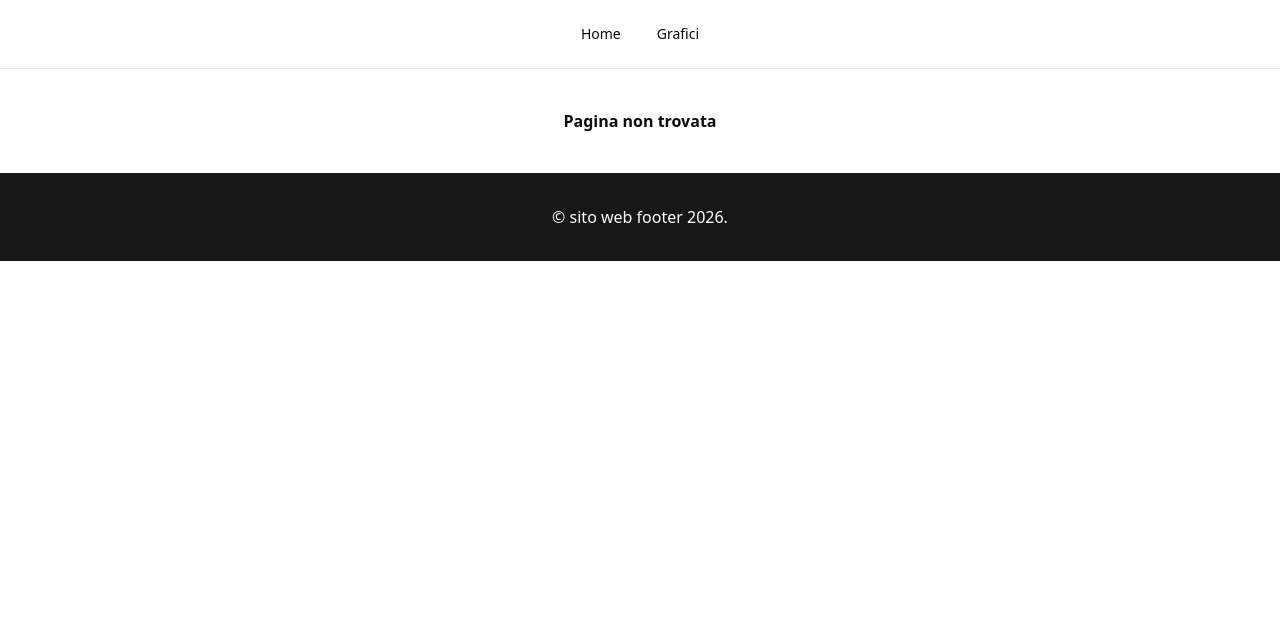
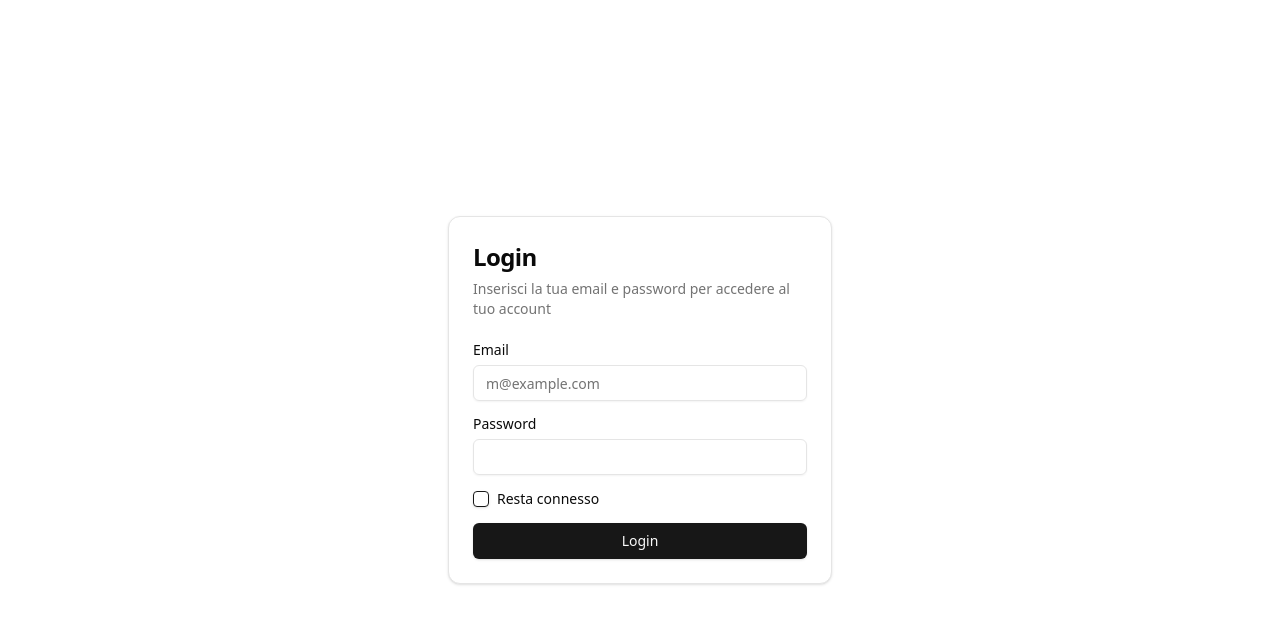
Before and after one commit to LokyV1/ConfinTest, a React (Vite) app: page /login in a window 1280 px wide. Shown: the top 624 px of the page. Built offline with nearby package versions, Linux system fonts and the light colour scheme.

Commit message:
implementato un sistema di login con autenticazione

```diff
--- a/src/AppRouter.tsx
+++ b/src/AppRouter.tsx
@@ -1,6 +1,8 @@
 import { Routes, Route } from "react-router-dom";
 import { DataTable } from "./components/dashboard/DataTable";
 import { SalesChart as Chart } from "./components/dashboard/SalesChart";
+import { Login } from "./components/auth/Login";
+import { Layout } from "./components/Layout";
 
 function Home() {
   return (
@@ -33,10 +35,12 @@ function Docs() {
 export function AppRouter() {
   return (
     <Routes>
+      <Route path="/login" element={<Login />} />
+      <Route element={<Layout />}>
         <Route path="/" element={<Home />} />
         <Route path="/grafici" element={<Grafici />} />
         <Route path="/docs" element={<Docs />} />
-      {/* Route per pagina non trovata */ }
+        {/* Route per pagina non trovata */}
         <Route
           path="*"
           element={
@@ -45,6 +49,7 @@ export function AppRouter() {
             </div>
           }
         />
+      </Route>
     </Routes>
   );
 }
--- /dev/null
+++ b/src/components/Layout.tsx
@@ -0,0 +1,15 @@
+import { Outlet } from "react-router-dom";
+import Navbar from "@/components/ui/navbar";
+import Footer from "@/components/ui/footer";
+import { Toaster } from "@/components/ui/sonner";
+
+export function Layout() {
+  return (
+    <>
+      <Navbar />
+      <Outlet />
+      <Footer />
+      <Toaster />
+    </>
+  );
+}
--- /dev/null
+++ b/src/components/auth/Login.tsx
@@ -0,0 +1,87 @@
+import { useState } from "react";
+import { Button } from "@/components/ui/button";
+import {
+  Card,
+  CardContent,
+  CardDescription,
+  CardHeader,
+  CardTitle,
+} from "@/components/ui/card";
+import { Input } from "@/components/ui/input";
+import { Label } from "@/components/ui/label";
+import { useNavigate } from "react-router-dom";
+import { Checkbox } from "@/components/ui/checkbox";
+import { users } from "@/data/users";
+import { toast } from "sonner";
+
+
+export function Login() {
+  const navigate = useNavigate();
+  const [email, setEmail] = useState("");
+  const [password, setPassword] = useState("");
+
+  const handleSubmit = (e: React.FormEvent) => {
+    e.preventDefault();
+    if (checkUser()) {
+      navigate("/");
+    } else {
+      toast.error('Credenziali non valide');
+    }
+  };
+
+  function checkUser(){
+    if(email === users.email && password === users.password){
+        return true;
+    }else{
+        return false;
+    }
+  }
+
+  return (
+    <div className="flex h-screen w-full items-center justify-center px-4">
+      <Card className="mx-auto max-w-sm">
+        <CardHeader>
+          <CardTitle className="text-2xl">Login</CardTitle>
+          <CardDescription>
+            Inserisci la tua email e password per accedere al tuo account
+          </CardDescription>
+        </CardHeader>
+        <CardContent>
+          <form onSubmit={handleSubmit} className="grid gap-4">
+            <div className="grid gap-2">
+              <Label htmlFor="email">Email</Label>
+              <Input
+                id="email"
+                type="email"
+                placeholder="m@example.com"
+                required
+                value={email}
+                onChange={(e) => setEmail(e.target.value)}
+              />
+            </div>
+            <div className="grid gap-2">
+              <div className="flex items-center">
+                <Label htmlFor="password">Password</Label>
+              </div>
+              <Input
+                id="password"
+                type="password"
+                required
+                value={password}
+                onChange={(e) => setPassword(e.target.value)}
+              />
+            </div>
+            <div className="flex items-center space-x-2">
+                <Checkbox id="keep-connected" />
+                <Label htmlFor="keep-connected">Resta connesso</Label>
+            </div>
+            <Button type="submit" className="w-full">
+              Login
+            </Button>
+          </form>
+        </CardContent>
+      </Card>
+    </div>
+  );
+
+}
--- /dev/null
+++ b/src/components/shadcn-studio/sonner/sonner-12.tsx
@@ -0,0 +1,23 @@
+import { toast } from 'sonner'
+import { Button } from '@/components/ui/button'
+
+const SoftDestructiveSonnerDemo = () => {
+  return (
+    <Button
+      variant='outline'
+      onClick={() =>
+        toast.error('Oops, there was an error processing your request.', {
+          style: {
+            '--normal-bg': 'color-mix(in oklab, var(--destructive) 10%, var(--background))',
+            '--normal-text': 'var(--destructive)',
+            '--normal-border': 'var(--destructive)'
+          } as React.CSSProperties
+        })
+      }
+    >
+      Soft Destructive Toast
+    </Button>
+  )
+}
+
+export default SoftDestructiveSonnerDemo
--- /dev/null
+++ b/src/data/users.ts
@@ -0,0 +1,5 @@
+export const users = {
+  email: "admin@admin.com",
+  password: "admin",
+  name: "Admin"
+};
--- a/src/main.tsx
+++ b/src/main.tsx
@@ -3,16 +3,13 @@ import { createRoot } from "react-dom/client";
 import { BrowserRouter } from "react-router-dom";
 import "./index.css";
 import App from "./App.tsx";
-import Navbar from "./components/ui/navbar.tsx";
-import Footer from "./components/ui/footer.tsx";
+
 
 
 createRoot(document.getElementById("root")!).render(
   <StrictMode>
     <BrowserRouter>
-      <Navbar />
-        <App />
-      <Footer />
+      <App />
     </BrowserRouter>
   </StrictMode>
 );
```
Also changed, not shown: src/data/mockData.ts (line endings or trailing spaces). Lines whose indentation alone changed are shown as unchanged.
